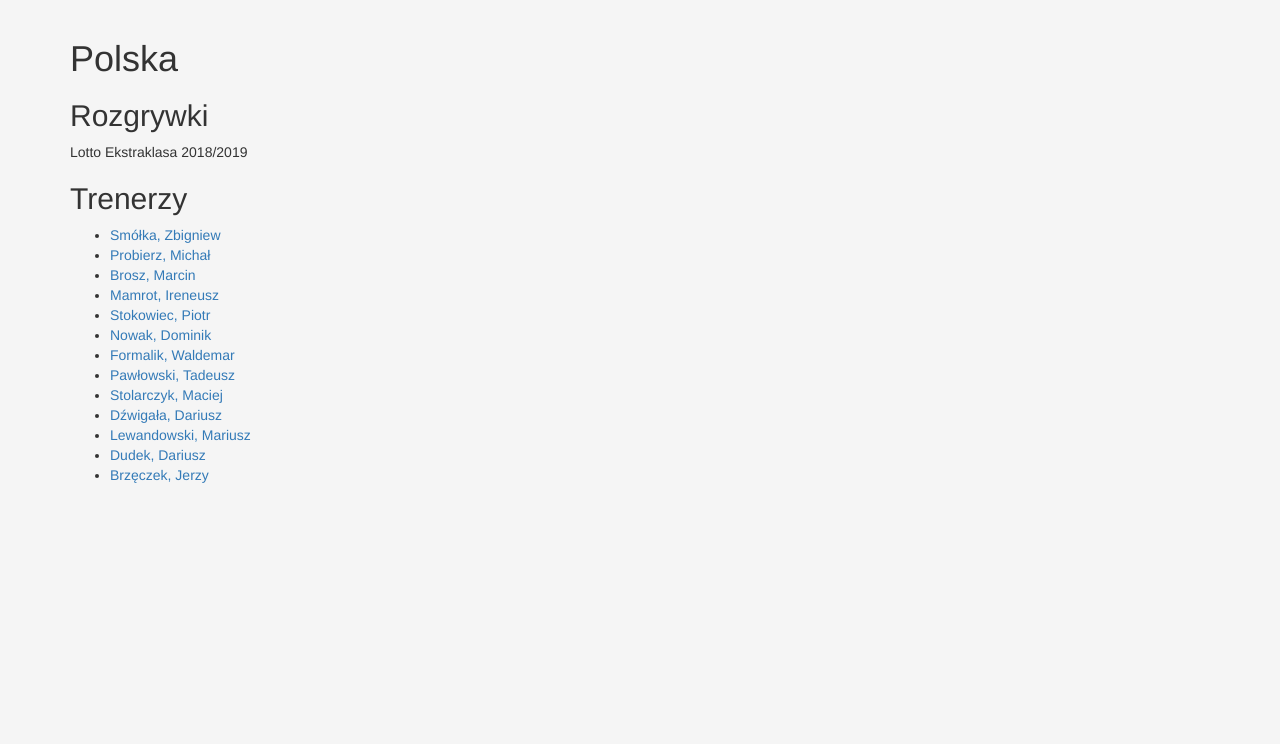
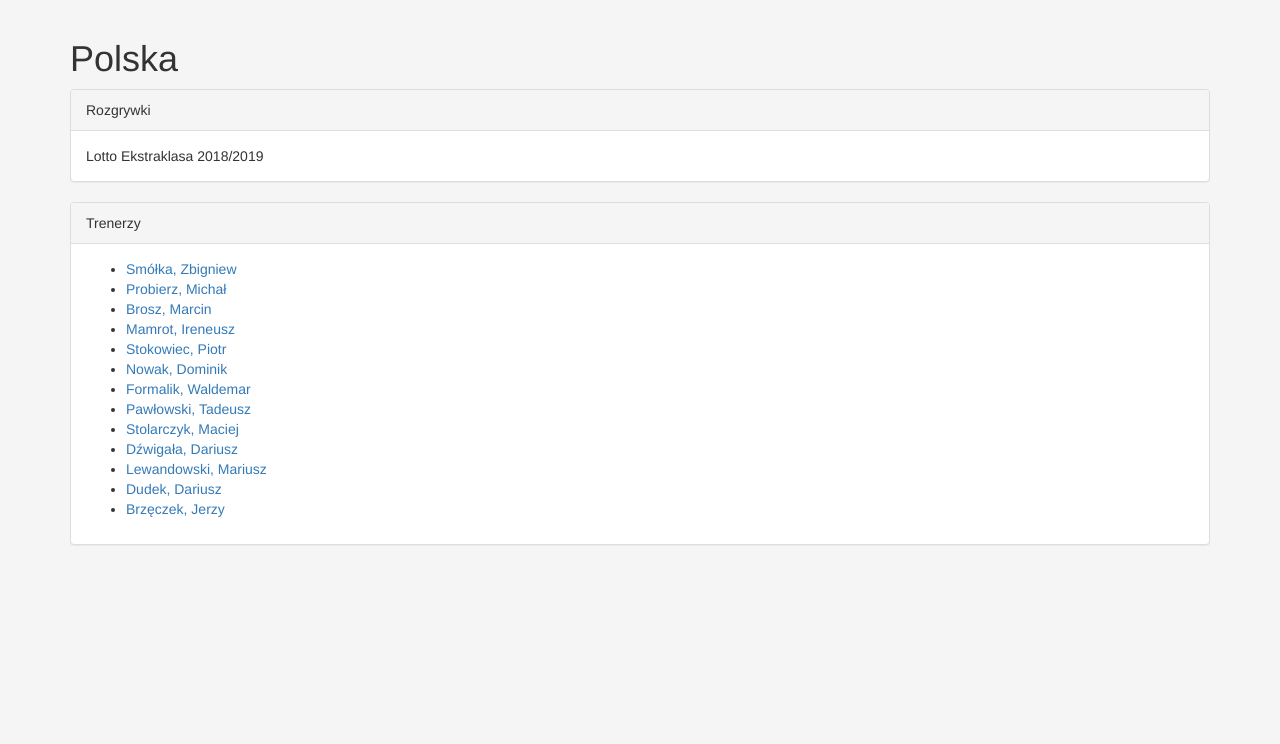
Before and after one commit to jakubkotlorz/czaspracytrenera, a Django app: page /country/1/ in a window 1280 px wide. Shown: the part 51-795 px from the top of the page. Run offline with Django 3.2, Linux system fonts and the light colour scheme; data comes from the database, SQL or seed files in the repository; some libraries are stand-ins or nearby versions.

Commit message:
Panels added to Country View.

```diff
--- a/managers/templates/managers/country.html
+++ b/managers/templates/managers/country.html
@@ -11,19 +11,25 @@
   {% endif %}
 
   {% if cups %}
-  <h2>Rozgrywki</h2>
+  <div class="panel panel-default">
+    <div class="panel-heading">Rozgrywki</div>
+    <div class="panel-body">
     {% for cup in cups %}
       {{ cup.name }}
     {% endfor %}
+    </div>
+  </div>
   {% endif %}
 
   {% if managers %}
-  <h2>Trenerzy</h2>
-  <ul>
-    {% for manager in managers %}
-    <li><a href="{% url 'managers:profile' manager.id %}">{{ manager.name_last }}, {{ manager.name_first }}</a></li>
-    {% endfor %}
-  </ul>
+  <div class="panel panel-default">
+    <div class="panel-heading">Trenerzy</div>
+    <div class="panel-body"><ul>
+      {% for manager in managers %}
+      <li><a href="{% url 'managers:profile' manager.id %}">{{ manager.name_last }}, {{ manager.name_first }}</a></li>
+      {% endfor %}
+    </div></ul>
+  </div>
   {% endif %}
 
 {% endblock %}
```
